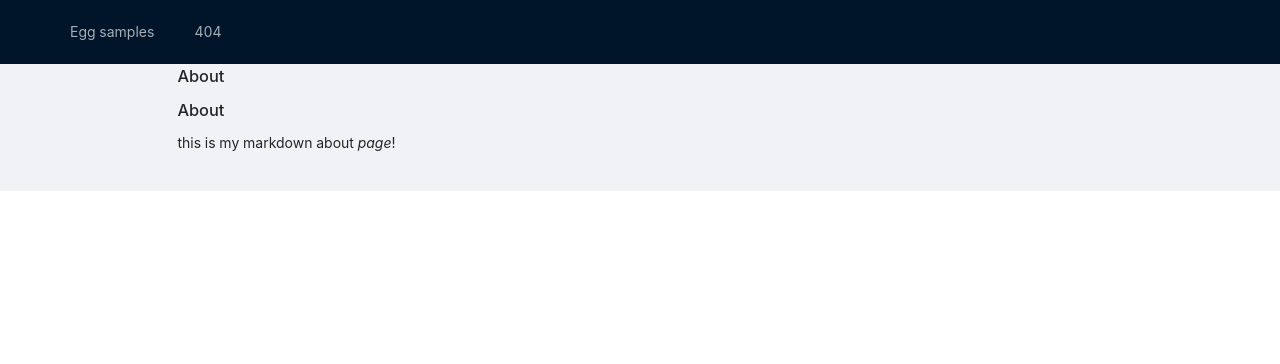
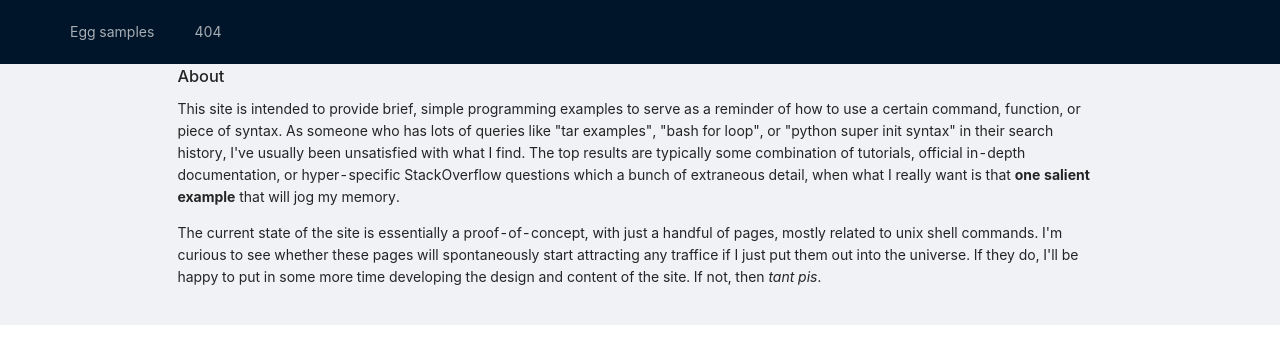
Before and after one commit to colinmorris/examples.gratis, a Gatsby site: page /about in a window 1280 px wide. Before the commit this address had no page. Built offline with nearby package versions, Linux system fonts and the light colour scheme; Gatsby itself is replaced by a stand-in of ours.

Commit message:
about content

```diff
--- a/src/pages/about.md
+++ b/src/pages/about.md
@@ -3,6 +3,6 @@ slug: "/about"
 title: "About"
 ---
 
-# About
+This site is intended to provide brief, simple programming examples to serve as a reminder of how to use a certain command, function, or piece of syntax. As someone who has lots of queries like "tar examples", "bash for loop", or "python super init syntax" in their search history, I've usually been unsatisfied with what I find. The top results are typically some combination of tutorials, official in-depth documentation, or hyper-specific StackOverflow questions which a bunch of extraneous detail, when what I really want is that **one salient example** that will jog my memory.
 
-this is my markdown about *page*!
+The current state of the site is essentially a proof-of-concept, with just a handful of pages, mostly related to unix shell commands. I'm curious to see whether these pages will spontaneously start attracting any traffice if I just put them out into the universe. If they do, I'll be happy to put in some more time developing the design and content of the site. If not, then *tant pis*.
```
